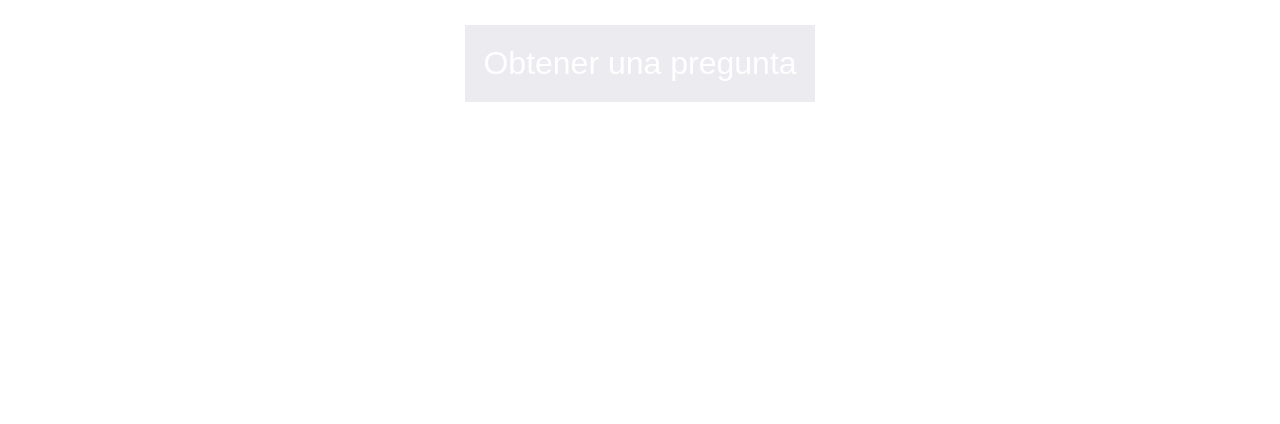
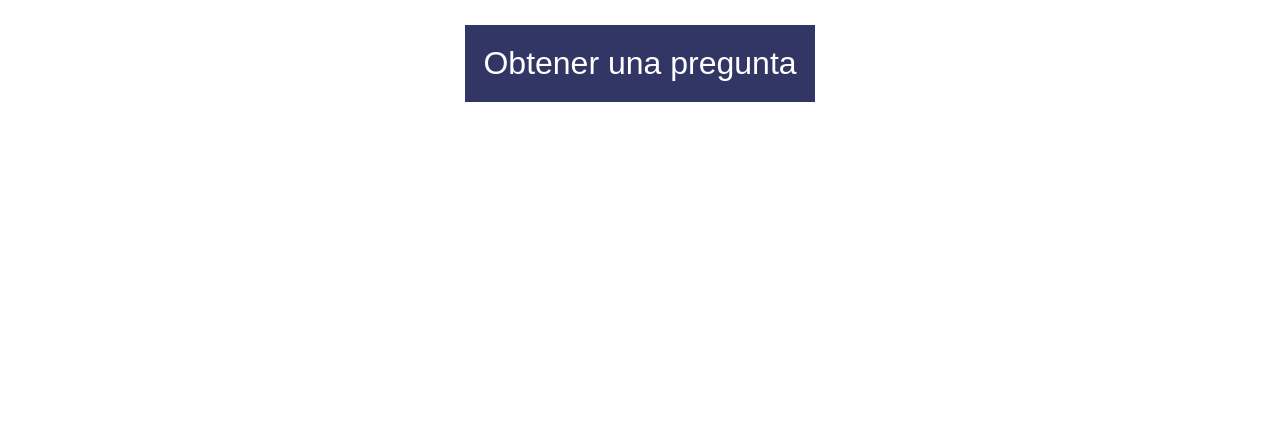
Before and after one commit to consursosdk/concursosdk, a plain HTML site: page index.html in a window 1280 px wide. Shown: the part 376-800 px from the top of the page. Drawn offline with nearby package versions, Linux system fonts and the light colour scheme; a small style sheet from the web is missing.

Commit message:
fix inline style

```diff
--- a/index.html
+++ b/index.html
@@ -25,7 +25,7 @@
 			<input type="submit" class="boton" value="Validar" />
 		</form>
 
-		<div class="overlay" style="">
+		<div class="overlay" style="display: none">
 			<button class="boton" id="roll">SORTEAR</button>
 			<div class="col-md-6 col-md-offset-3 rollbox">
 				<div class="line"></div>
```
